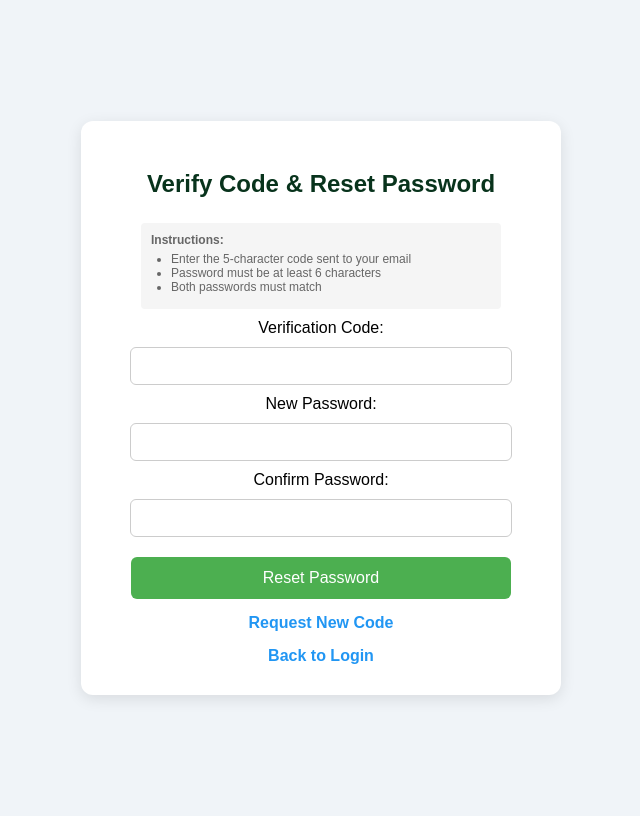
After one commit to 2023836854-eng/abccampsite, a Java web app: page /verify-code.jsp in a window 1280 px wide. The commit adds this page. Shown: the whole page, without its empty margins (319-959 px from the left). Run offline with Tomcat 11, a stand-in JSP engine, Linux system fonts and the light colour scheme.

Commit message:
Implement reset password with TAC code verification
Co-authored-by: 2023836854-eng <248113215+2023836854-eng@users.noreply.github.com>

```diff
--- /dev/null
+++ b/src/main/webapp/verify-code.jsp
@@ -0,0 +1,178 @@
+<%@ page language="java" contentType="text/html; charset=ISO-8859-1"
+pageEncoding="ISO-8859-1"%>
+<!DOCTYPE html>
+<html>
+<head>
+<meta charset="ISO-8859-1">
+<title>Verify Code</title>
+<style>
+body {
+font-family: Arial, sans-serif;
+background-color: #f0f4f8;
+display: flex;
+justify-content: center;
+align-items: center;
+min-height: 100vh;
+}
+
+.container {
+background-color: #fff;
+padding: 30px 40px;
+border-radius: 12px;
+box-shadow: 0 4px 15px rgba(0, 0, 0, 0.1);
+width: 400px;
+text-align: center;
+}
+
+h2 {
+margin-bottom: 25px;
+color: #08331c;
+}
+
+input[type="text"], input[type="password"] {
+width: 90%;
+padding: 10px;
+margin: 10px 0;
+border-radius: 6px;
+border: 1px solid #ccc;
+font-size: 14px;
+}
+
+input[type="submit"] {
+background-color: #4CAF50;
+color: white;
+padding: 12px 20px;
+border: none;
+border-radius: 6px;
+cursor: pointer;
+font-size: 16px;
+width: 95%;
+margin-top: 10px;
+}
+
+input[type="submit"]:hover {
+background-color: #45a049;
+}
+
+.msg {
+font-size: 14px;
+margin-bottom: 15px;
+padding: 10px;
+border-radius: 6px;
+}
+
+.msg.success {
+color: #2e7d32;
+background-color: #e8f5e9;
+border: 1px solid #4caf50;
+}
+
+.msg.error {
+color: #d32f2f;
+background-color: #ffebee;
+border: 1px solid #ef5350;
+}
+
+a {
+text-decoration: none;
+color: #2196F3;
+font-weight: bold;
+display: block;
+margin-top: 15px;
+}
+
+a:hover {
+color: #1976D2;
+}
+
+.password-requirements {
+font-size: 12px;
+color: #666;
+text-align: left;
+margin: 10px 20px;
+padding: 10px;
+background-color: #f5f5f5;
+border-radius: 4px;
+}
+
+.btn-login {
+background-color: #2196F3;
+color: white;
+padding: 12px 20px;
+border: none;
+border-radius: 6px;
+cursor: pointer;
+font-size: 16px;
+width: 95%;
+margin-top: 10px;
+text-decoration: none;
+display: inline-block;
+}
+
+.btn-login:hover {
+background-color: #1976D2;
+color: white;
+}
+</style>
+<script>
+function validatePasswords() {
+var password = document.forms["resetForm"]["newPassword"].value;
+var confirmPassword = document.forms["resetForm"]["confirmPassword"].value;
+
+if (password.length < 6) {
+alert("Password must be at least 6 characters");
+return false;
+}
+
+if (password !== confirmPassword) {
+alert("Passwords do not match");
+return false;
+}
+
+return true;
+}
+</script>
+</head>
+<body>
+<div class="container">
+<h2>Verify Code & Reset Password</h2>
+
+<%
+String error = (String) request.getAttribute("error");
+String success = (String) request.getAttribute("success");
+
+if (error != null) {
+out.println("<p class='msg error'>" + error + "</p>");
+}
+
+if (success != null) {
+out.println("<p class='msg success'>" + success + "</p>");
+out.println("<a href='login.jsp' class='btn-login'>Go to Login</a>");
+} else {
+%>
+
+<div class="password-requirements">
+<strong>Instructions:</strong>
+<ul style="margin: 5px 0; padding-left: 20px;">
+<li>Enter the 5-character code sent to your email</li>
+<li>Password must be at least 6 characters</li>
+<li>Both passwords must match</li>
+</ul>
+</div>
+
+<form name="resetForm" action="ResetPasswordServlet" method="post" onsubmit="return validatePasswords()">
+Verification Code: <input type="text" name="code" required maxlength="5" style="text-transform: uppercase;"><br>
+New Password: <input type="password" name="newPassword" required minlength="6"><br>
+Confirm Password: <input type="password" name="confirmPassword" required minlength="6"><br>
+<input type="submit" value="Reset Password">
+</form>
+
+<%
+}
+%>
+
+<a href="forgot-password.jsp">Request New Code</a>
+<a href="login.jsp">Back to Login</a>
+</div>
+</body>
+</html>
```
Also changed, not shown: src/main/java/dao/GuestDAO.java (+27 -0 lines), src/main/java/servlet/PasswordResetServlet.java (+20 -59 lines), src/main/java/servlet/ResetPasswordServlet.java (+42 -35 lines), src/main/java/utils/BookingIdGenerator.java (+16 -0 lines), src/main/java/utils/EmailUtil.java (+19 -0 lines), src/main/webapp/forgot-password.jsp (+24 -5 lines).
